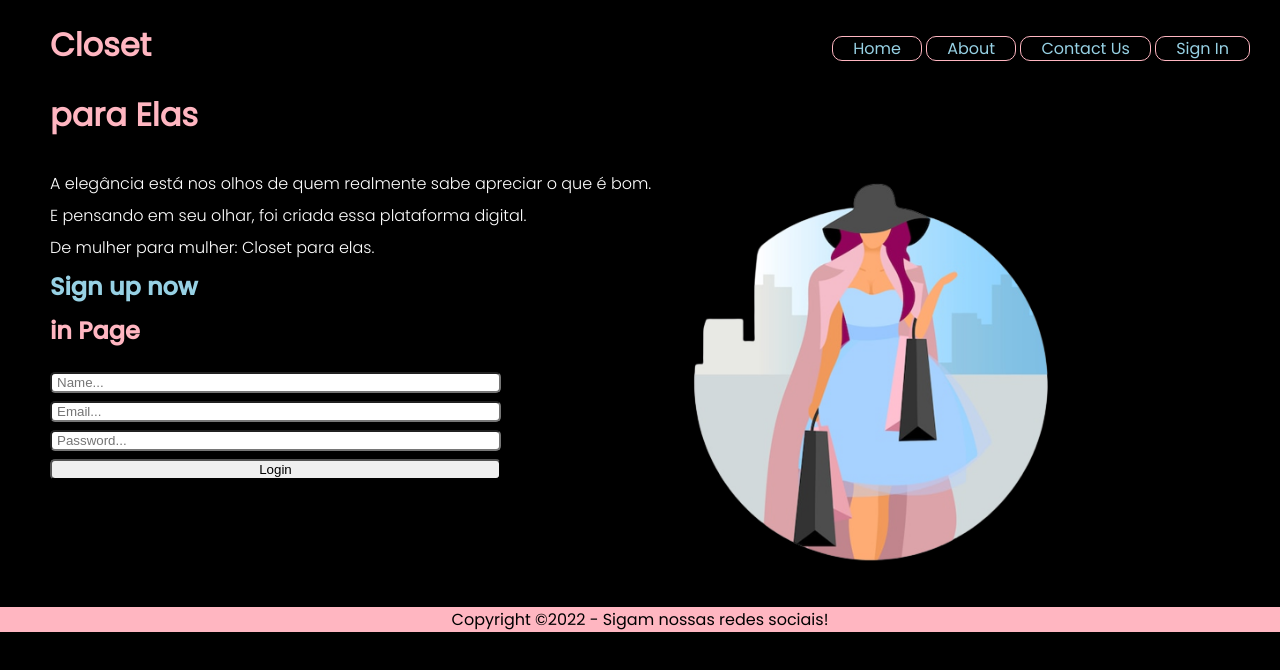
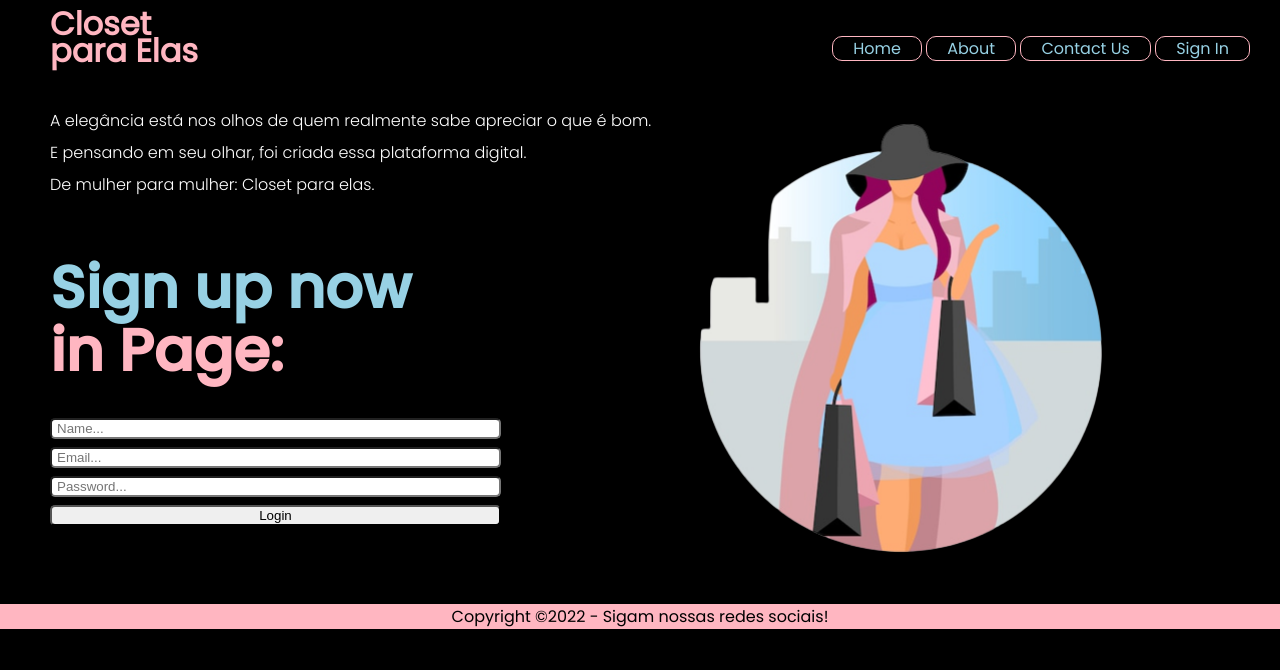
Before and after one commit to evellynreis/Landing, a plain HTML site: page index.html in a window 1280 px wide. Drawn offline with Linux system fonts and the light colour scheme.

Commit message:
Modified style in image

```diff
--- a/css/style.css
+++ b/css/style.css
@@ -20,6 +20,7 @@ header{
 
 #title{
     color: rgb(255, 182, 193);
+    line-height: 5px;
 }
 
 a{
@@ -49,6 +50,8 @@ p{
 h2{
     color: rgb(151, 209, 228);
     font-family: poppinsmedium;
+    font-size: 44pt;
+    line-height: 15px;
 }
 
 span{
@@ -74,7 +77,9 @@ button{
 }
 
 img{
-    width: 440px;
+    width: 500px;
+    height:auto;
+
 }
 
 footer{
--- a/index.html
+++ b/index.html
@@ -35,8 +35,10 @@
                     <p>De mulher para mulher: Closet para elas.</p>
                 </div>
 
+                <br>
+
                 <h2>Sign up now</h2>
-                <h2><span>in Page</span></h2>
+                <h2><span>in Page:</span></h2>
                 <forms>
                     <input type="text" placeholder="Name...">
                     <input type="email" placeholder="Email...">
```
